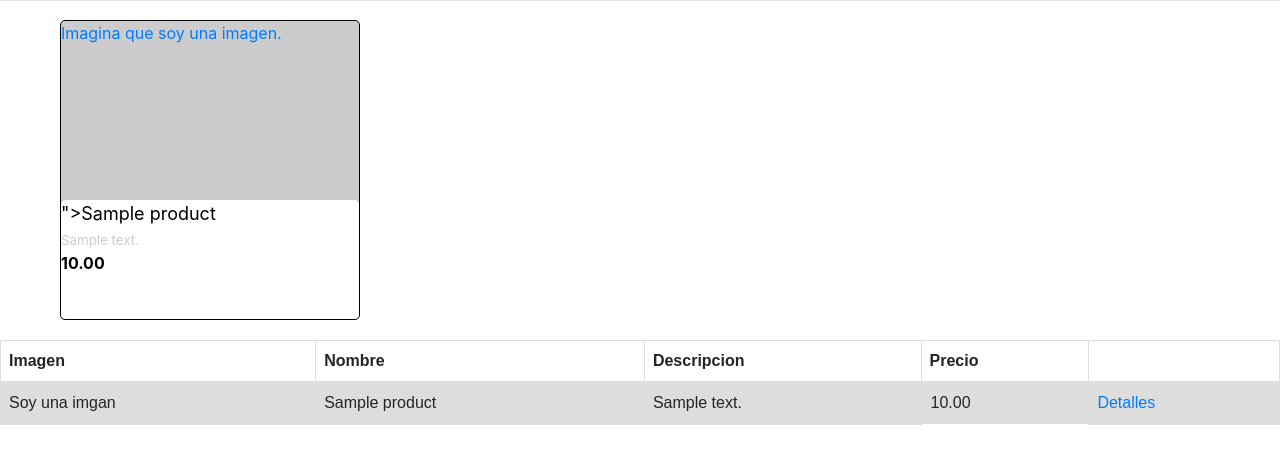
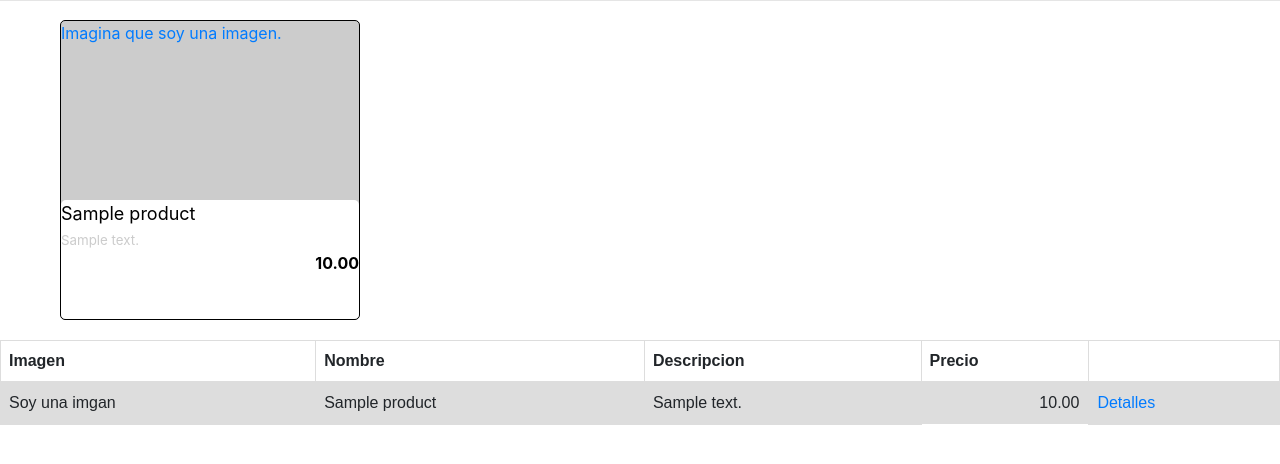
Before and after one commit to PabloFederico/admin1-ElDeporteOnline-ecommerce, a Django app: page /catalog in a window 1280 px wide. Shown: the part 16-480 px from the top of the page. Run offline with Django 3.2, Linux system fonts and the light colour scheme; tables that the repository leaves empty hold one stand-in row (values such as "Sample post"); parts of the project's set-up code (start-up, migrations or seed data) failed here and were passed over.

Commit message:
Update full_catalog.html

```diff
--- a/Catalog/templates/catalog/full_catalog.html
+++ b/Catalog/templates/catalog/full_catalog.html
@@ -59,13 +59,13 @@ a:link {
                 </div>
                 <div class="cuadroBlanco">
                     <div style="width:100%;">
-                    <span style="font-size: large; color: black;">">{{ product.name }}</span>
+                    <span style="font-size: large; color: black;">{{ product.name }}</span>
                     </div>
                     <div style="width:100%;">
                     <span style="font-size: smaller; color:#cccccc;">{{ product.short_description}}</span>
                     </div>
                     <div style="width:100%;">
-                    <span style="float: left; text-align: right; color: black"><b>{{ product.price }}</b></span>
+                    <span style="width: 100%; float: left; text-align: right; color: black"><b>{{ product.price }}</b></span>
                     </div>
                 </div>
             </div>
@@ -91,7 +91,7 @@ a:link {
       <td>Soy una imgan</td>
       <td>{{ product.name }}</td>
       <td>{{ product.short_description }}</td>
-      <td style="float: left; text-align: right;">{{ product.price }}</td>
+      <td style="width: 100%; float: left; text-align: right;">{{ product.price }}</td>
       <td><a href="https://admin1-equipo7.herokuapp.com{% url "producto" product.id %}">Detalles</a></td>
     </a>
     </tr>
```
